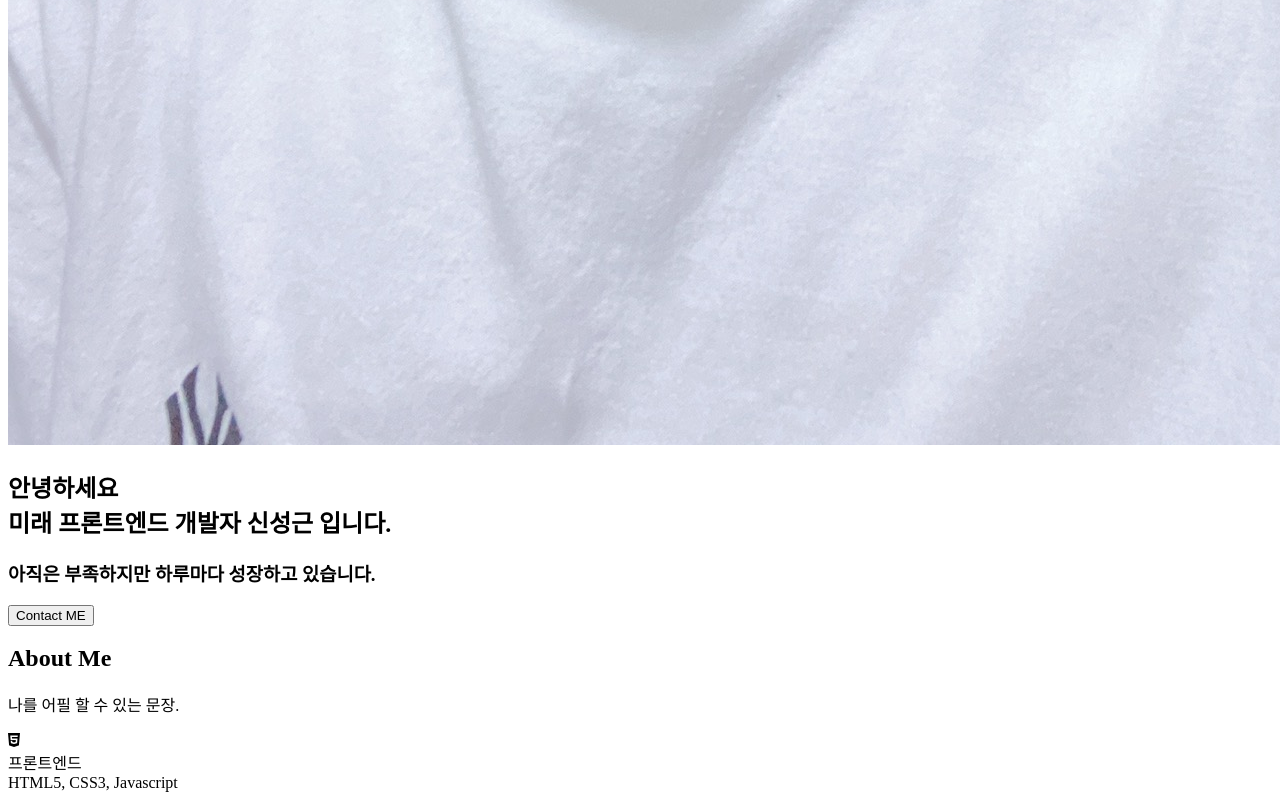
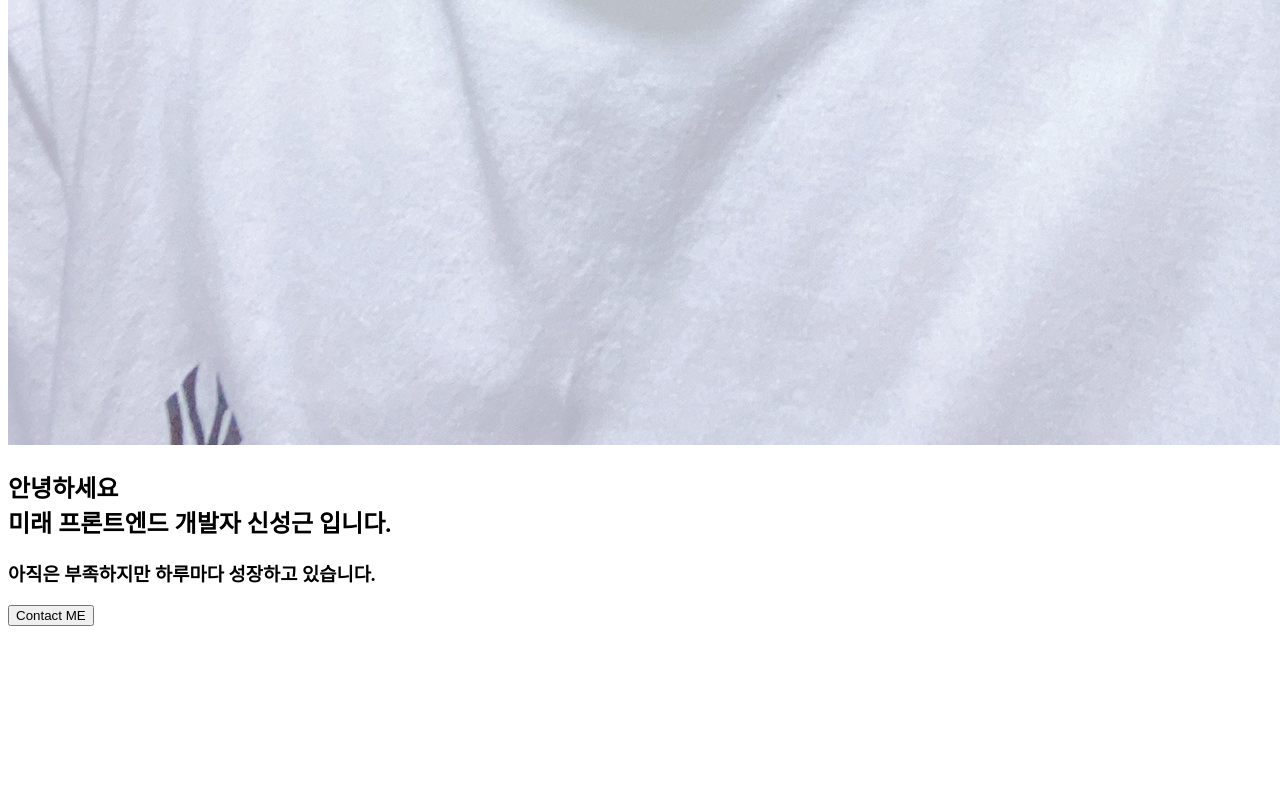
Before and after one commit to shinsunggeon/portfolio, a plain HTML site: page index.html in a window 1280 px wide. Shown: the part 1929-2729 px from the top of the page. After the commit the page ends 2563 px from the top, so only its background shows below. Drawn offline with Linux system fonts and the light colour scheme.

Commit message:
Revert "Update index.html"
This reverts commit c16317cead76ef0a15f7ba05123fcde09b189044.

```diff
--- a/index.html
+++ b/index.html
@@ -52,19 +52,7 @@
       <button class="home__contact">Contact ME</button>
     </section>
     <!-- About -->
-    <section id="abot">
-      <h1>About Me</h1>
-      <p>나를 어필 할 수 있는 문장.</p>
-      <div class="about__majors">
-        <div class="major">
-          <div class="major__icon">
-            <i class="fab fa-html5"></i>
-          </div>
-          <div class="major__title">프론트엔드</div>
-          <div class="major__description">HTML5, CSS3, Javascript</div>
-        </div>
-      </div>
-    </section>
+    <section id="abot"></section>
     <!-- Skills -->
     <section id="skills"></section>
     <!-- Work -->
```
